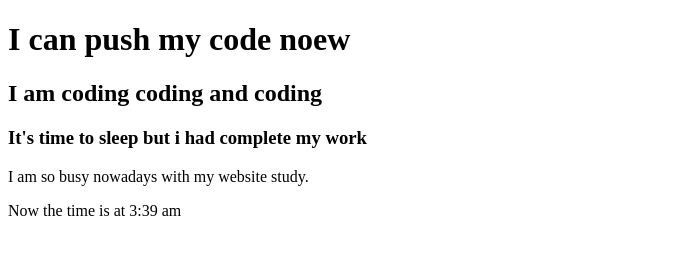
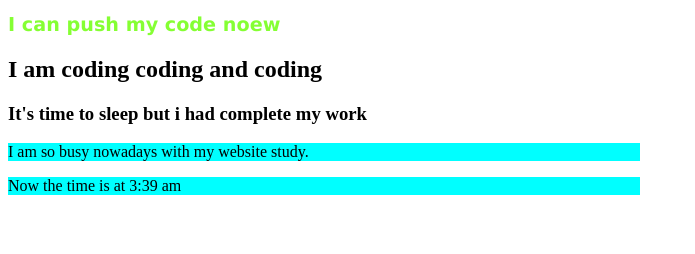
Before and after one commit to 1jhilik/my-third-repo, a plain HTML site: page index.html in a window 1280 px wide. Shown: the whole page, without its empty margins (0-695 px from the left). Drawn offline with Linux system fonts and the light colour scheme.

Commit message:
added color

```diff
--- a/index.html
+++ b/index.html
@@ -5,6 +5,7 @@
     <meta http-equiv="X-UA-Compatible" content="IE=edge">
     <meta name="viewport" content="width=device-width, initial-scale=1.0">
     <title>My third repo</title>
+    <link rel="stylesheet" href="style.css">
 </head>
 <body>
     <h1>I can push my code noew</h1>
--- a/style.css
+++ b/style.css
@@ -1,3 +1,11 @@
 h1{
-    color: aqua;
+    color: rgba(102, 255, 0, 0.801);
+    font-size: larger;
+    font-family: 'Lucida Sans', 'Lucida Sans Regular', 'Lucida Grande', 'Lucida Sans Unicode', Geneva, Verdana, sans-serif;
 }
+p{
+    background-color: aqua;
+    margin-right: 50%;
+    background-size: contain;
+
+}
```
